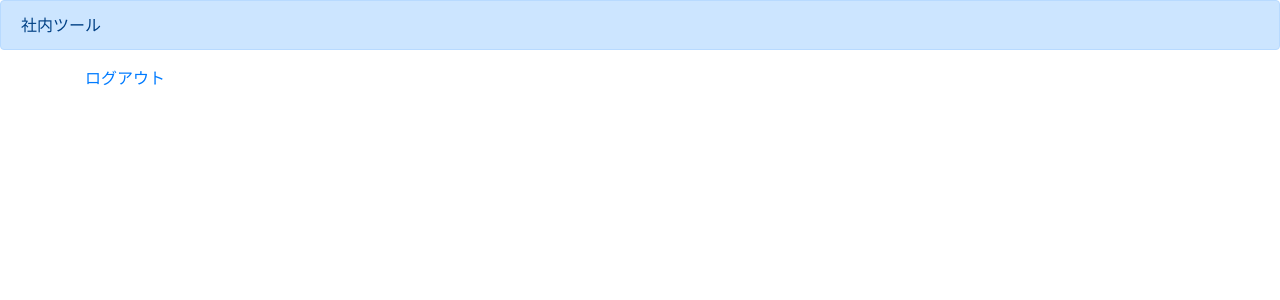
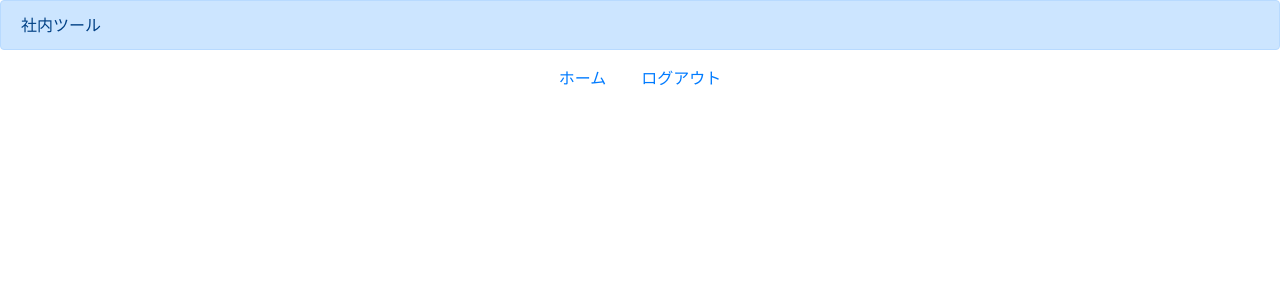
Before and after one commit to Akky-014/MyOwnSamples_001, a Django app: page /list/ in a window 1280 px wide. Shown: the top 300 px of the page. Run offline with Django 4.2, Linux system fonts and the light colour scheme; the visitor is signed in with stand-in values (Sample User, id 1); data that the repository does not hold is empty.

Commit message:
ホームに戻る機能追加　など

```diff
--- a/manualToolSample/manualToolSample/boardapp/urls.py
+++ b/manualToolSample/manualToolSample/boardapp/urls.py
@@ -1,6 +1,7 @@
 from django.urls import path
 
-from .views import signupfunc,  loginfunc, listfunc, logoutfunc, detailfunc, goodfunc, readfunc, BoardCreate, homefunc
+from .views import signupfunc, loginfunc, listfunc, logoutfunc, detailfunc, goodfunc, readfunc, BoardCreate, homefunc, \
+    ReadListView
 
 urlpatterns = [
     path('', loginfunc, name='login'),
@@ -11,6 +12,7 @@ urlpatterns = [
     path('logout/', logoutfunc, name='logout'),
     path('detail/<int:pk>', detailfunc, name="detail"),
     path('good/<int:pk>', goodfunc, name="good"),
-    path('read/<int:pk>', readfunc, name="read"),
+    path('read/<int:pk>/', readfunc, name="read"),
+    path('read_list/<int:pk>/', ReadListView.as_view(), name='read_list'),  # 新しいクラスベースビュー
     path('create/', BoardCreate.as_view(), name="create"),
 ]
--- a/manualToolSample/manualToolSample/boardapp/views.py
+++ b/manualToolSample/manualToolSample/boardapp/views.py
@@ -2,7 +2,7 @@ from django.contrib.auth import authenticate, login, logout
 from django.contrib.auth.decorators import login_required
 from django.shortcuts import render, redirect
 from django.contrib.auth.models import User
-from django.views.generic import CreateView
+from django.views.generic import CreateView, ListView
 from django.urls import reverse_lazy
 
 from .models import BoardModel
@@ -37,7 +37,7 @@ def loginfunc(request):
 
 @login_required
 def listfunc(request):
-    object_list = BoardModel.objects.all()
+    object_list = BoardModel.objects.all().order_by('-id')  # 作成された順（新しい順）に並べ替え
     return render(request, 'list.html', {'object_list': object_list})
 
 def logoutfunc(request):
@@ -54,6 +54,7 @@ def goodfunc(request, pk):
     post.save()
     return redirect('list')
 
+# 既存の関数ベースビューも残す（必要であれば削除）
 def readfunc(request, pk):
     post = BoardModel.objects.get(pk=pk)
     post2 = request.user.get_username()
@@ -65,9 +66,37 @@ def readfunc(request, pk):
         post.save()
         return redirect('list')
 
+
+class ReadListView(ListView):
+    model = BoardModel  # 表示したいモデルを指定
+    template_name = 'list.html'  # 使用するテンプレートファイル
+    context_object_name = 'object_list'  # テンプレートで使うコンテキスト変数名
+
+    def get(self, request, *args, **kwargs):
+        # pkを取得して、特定の投稿の既読処理を行う
+        pk = self.kwargs.get('pk')
+        post = BoardModel.objects.get(pk=pk)
+        username = request.user.get_username()
+
+        # 読んだかどうかの確認と処理
+        if username not in post.readtext:
+            post.read += 1
+            post.readtext += f' {username}'
+            post.save()
+
+        # 既存のListViewの処理（投稿リストを表示）
+        return super().get(request, *args, **kwargs)
+
+    def get_context_data(self, **kwargs):
+        context = super().get_context_data(**kwargs)
+        context['message'] = "特定の投稿が既読として登録されました。"  # 必要なら追加の情報をコンテキストに渡す
+        return context
+
 def homefunc(request):
     return render(request, 'home.html')
 
+# クラスベースビュー
+# Djangoにおいてビューの機能をクラスとして定義する方法。所謂、少ない記述でCRUDの機能を作れる汎用クラス
 class BoardCreate(CreateView):
     template_name = 'create.html'
     model = BoardModel
--- a/manualToolSample/manualToolSample/templates/create.html
+++ b/manualToolSample/manualToolSample/templates/create.html
@@ -14,4 +14,8 @@
 {% else %}
 ログインしてください
 {% endif %}
+    <div style="display: flex; justify-content: left">
+        <a href="{% url 'home' %}">ホーム</a>
+        <a style="margin-left: 35px"  href="{% url 'logout' %}">ログアウト</a>
+    </div>
 {% endblock content %}
--- a/manualToolSample/manualToolSample/templates/home.html
+++ b/manualToolSample/manualToolSample/templates/home.html
@@ -38,9 +38,7 @@
 
 {% block content %}
 <div class="container mt-5">
-   <div class="d-flex align-items-center justify-content-center gap-3">
-<!--     <a href="#" class="card-link padding-left-custom w-50 ">-->
-<!--     </a>-->
+   <div class="align-items-center justify-content-center gap-3">
       <a href="{% url 'signup' %}" class="card-link w-50 ">
        <div class="card p-3">
          <div class="card-body">
--- a/manualToolSample/manualToolSample/templates/list.html
+++ b/manualToolSample/manualToolSample/templates/list.html
@@ -19,6 +19,9 @@
         <a class="btn btn-secondary" role="button" aria-disabled="true">既読：{{item.read}}人</a>
     </div>
     {% endfor %}
-    <a href="{% url 'logout' %}">ログアウト</a>
+    <div style="display: flex; justify-content: center">
+        <a href="{% url 'home' %}">ホーム</a>
+        <a style="margin-left: 35px"  href="{% url 'logout' %}">ログアウト</a>
+    </div>
 </div>
 {% endblock content %}
--- a/manualToolSample/manualToolSample/templates/signup.html
+++ b/manualToolSample/manualToolSample/templates/signup.html
@@ -8,7 +8,7 @@
 {% block content %}
 <form class="form-signin" method="POST" action=''>{% csrf_token %}
 <!--  <img class="mb-4" src="/docs/4.4/assets/brand/bootstrap-solid.svg" alt="" width="72" height="72">-->
-  <h1 class="h3 mb-3 font-weight-normal">Honda IVI Analytics Manuals</h1>
+  <h1 class="h3 mb-3 font-weight-normal">Sign in</h1>
   {% if error %}
   {{ error }}
   {% endif %}
```
